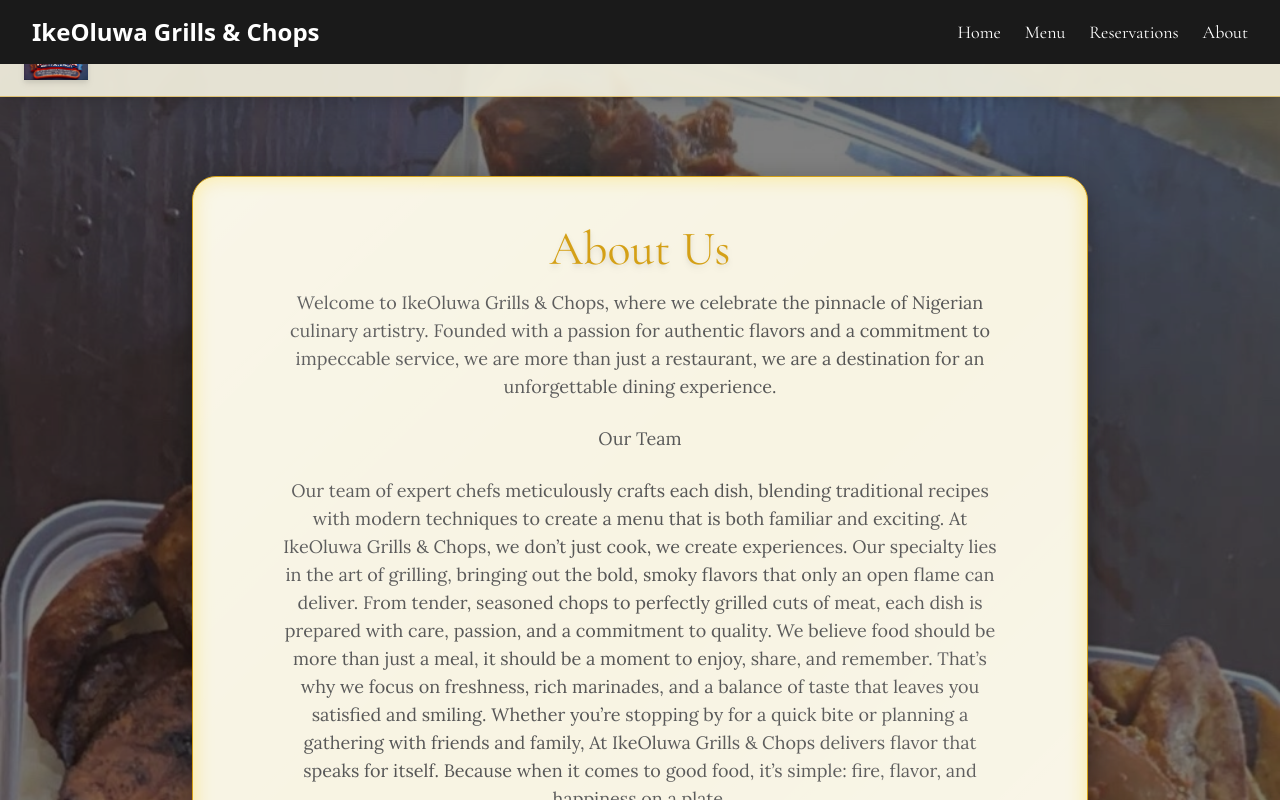
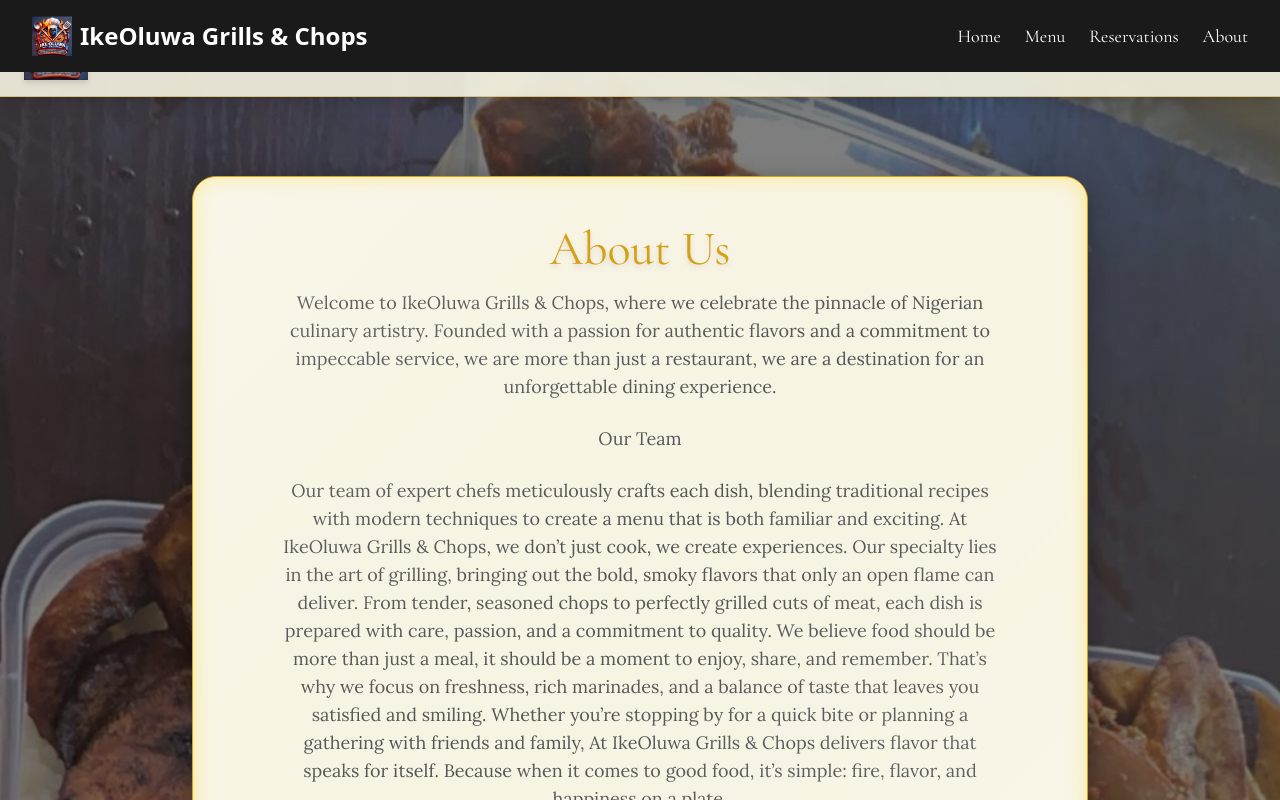
Before and after one commit to A9Pro/ikeolouwa-grills-chops, a Next.js app: page /about in a window 1280 px wide. Shown: the top 800 px of the page. Built offline with nearby package versions, Linux system fonts and the light colour scheme.

Commit message:
Add logo.png to Header for IkeOluwa Grills & Chops

```diff
--- a/src/components/Header.tsx
+++ b/src/components/Header.tsx
@@ -1,6 +1,7 @@
 "use client";
 
 import Link from "next/link";
+import Image from "next/image";
 import { useState } from "react";
 
 export default function Header() {
@@ -11,8 +12,17 @@
   return (
     <header className="bg-[#1a1a1a] text-white fixed top-0 left-0 right-0 z-50">
       <div className="max-w-7xl mx-auto px-4 sm:px-6 lg:px-8 py-4 flex justify-between items-center">
-        <Link href="/" className="text-2xl font-bold font-playfair">
-          IkeOluwa Grills & Chops
+        <Link href="/" className="flex items-center">
+          <Image
+            src="/images/logo.png"
+            alt="IkeOluwa Grills & Chops Logo"
+            width={40}
+            height={40}
+            className="mr-2"
+          />
+          <span className="text-2xl font-bold font-playfair">
+            IkeOluwa Grills & Chops
+          </span>
         </Link>
         <button
           className="md:hidden text-3xl focus:outline-none"
```
